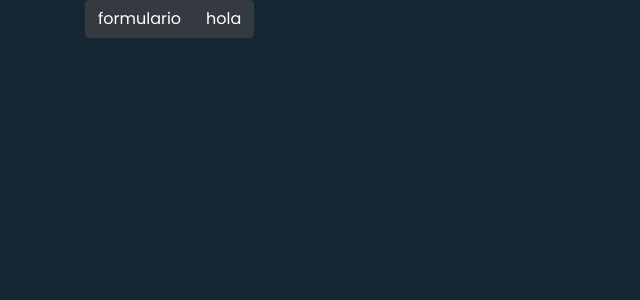
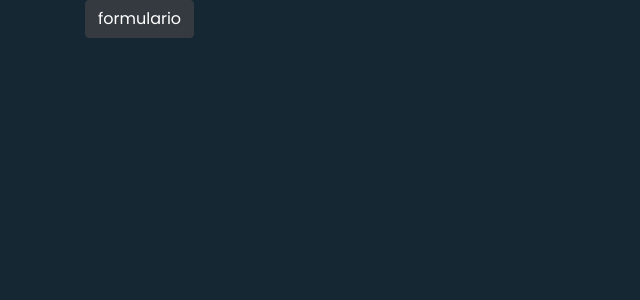
Before and after one commit to PatricioAGB/versel_react, a React (Create React App) app: page / in a window 1280 px wide. Shown: the top 300 px of the page, without its empty margins (0-640 px from the left). Built offline with nearby package versions, Linux system fonts and the light colour scheme.

Commit message:
eliminacion ´hola´

```diff
--- a/src/App.js
+++ b/src/App.js
@@ -1,6 +1,5 @@
 import React from "react";
 import FormsPeople from "./components/FormsPeople";
-import Hola from "./components/Hola";
 import {
   BrowserRouter,
   Routes,
@@ -20,17 +19,12 @@ function App() {
           <Link to="formulario" className="btn btn-dark">
             formulario
           </Link>
-          <Link to="hola" className="btn btn-dark">
-            hola
-          </Link>
         </div>
         {/* Rutas */}
         <Routes>
           <Route path="/" exact />
           {/* seleccionamo la ruta */}
           <Route path="/formulario" element={<FormsPeople />} />
-          {/* seleccionamos la ruta */}
-          <Route path="/hola" element={<Hola />} />
         </Routes>
       </div>
     </BrowserRouter>
--- a/src/components/Hola.jsx
+++ /dev/null
@@ -1,10 +0,0 @@
-import React from 'react';
-    const Hola = () =>{
-        return(
-            <div>
-                <h1>Hola Mundo </h1>
-            </div>
-        );
-    }
-
-export default Hola;
```
